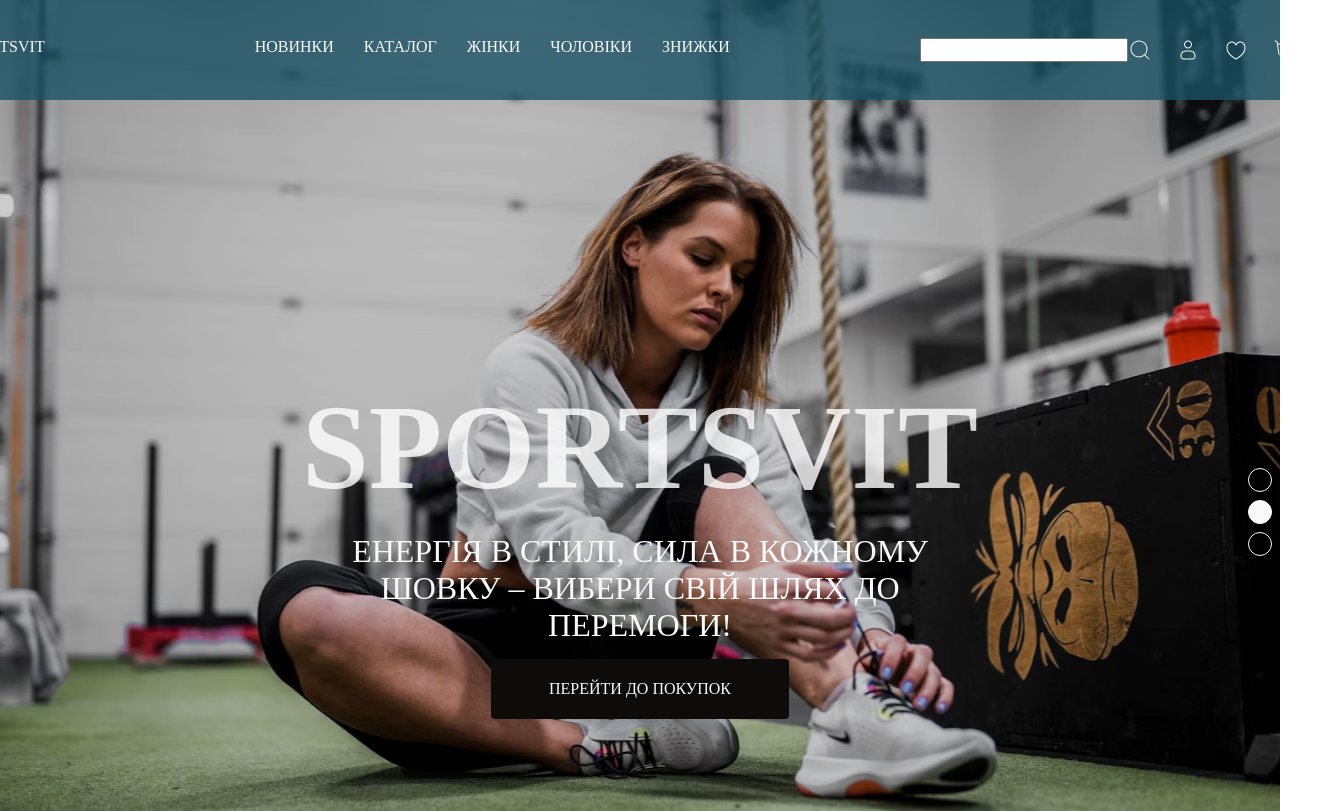
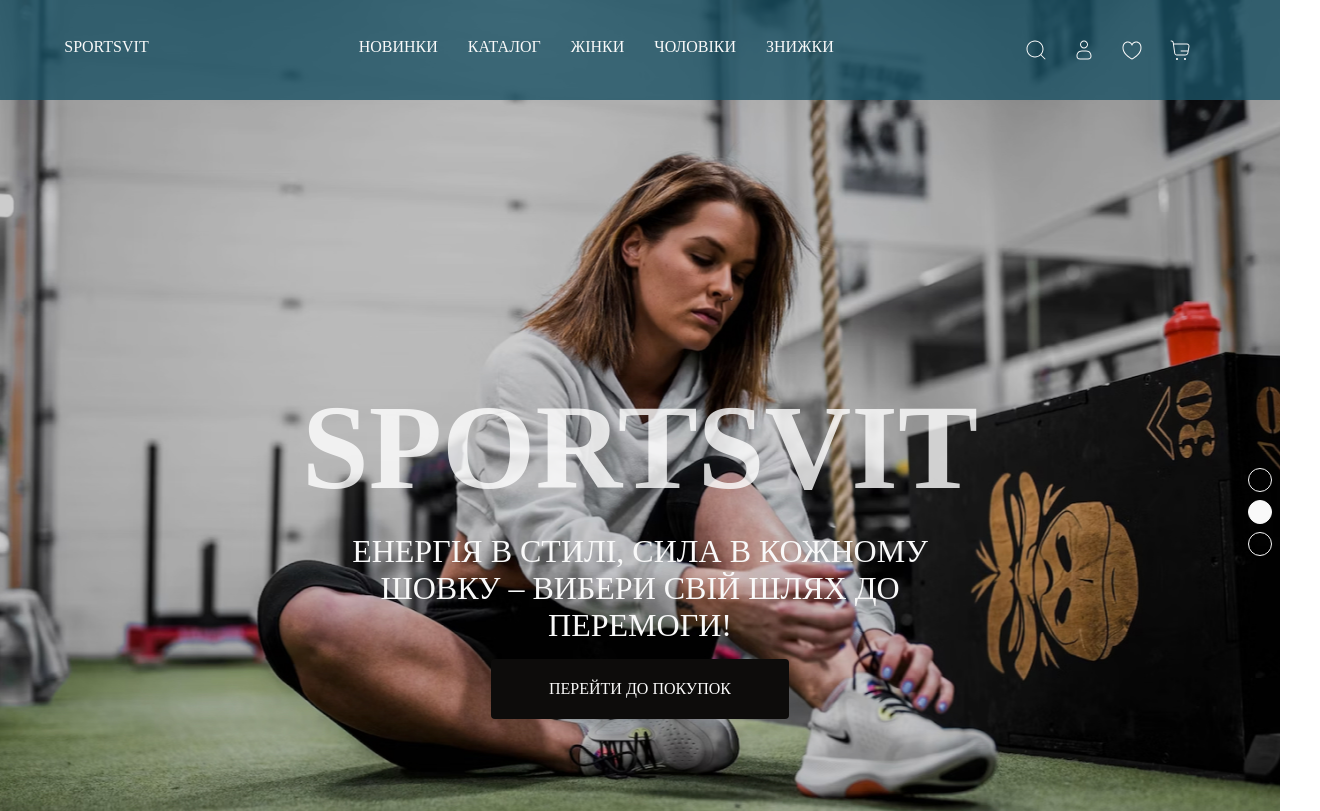
Before and after one commit to dianaforost/best-online-shop, a React (Create React App) app: page / in a window 1280 px wide. Shown: the top 811 px of the page, 1320 px wide, since content can reach past the window. Built offline with nearby package versions, Linux system fonts and the light colour scheme; no server answers; a web font is replaced by a local one.

Commit message:
Update Header.jsx

```diff
--- a/src/components/Header/Header.jsx
+++ b/src/components/Header/Header.jsx
@@ -12,9 +12,16 @@ import { useState } from 'react';
 
 export const Header = () => {
   const [isToggled, setIsToggled] = useState(false);
+  const [inputField, setInputField] = useState('');
 
   const handleToggle = () => {
+    console.log('Toggle: ', isToggled);
     setIsToggled(!isToggled);
+  };
+
+  const handleInput = e => {
+    console.log(inputField);
+    setInputField(e.target.value);
   };
 
   return (
@@ -45,10 +52,12 @@ export const Header = () => {
       </div>
       <div>
         <HeaderIconMenuNav>
-          <label>
-            <input type="text" />
-          </label>
-          <HeaderIconMenuItem onClick={handleToggle}>
+          {isToggled && (
+            <label>
+              <input type="text" value={inputField} onChange={handleInput} />
+            </label>
+          )}
+          <HeaderIconMenuItem onClick={handleToggle} type="button">
             <Icon id={'search'} width={'24px'} height={'24px'} />
           </HeaderIconMenuItem>
           <HeaderIconMenuItem>
```
